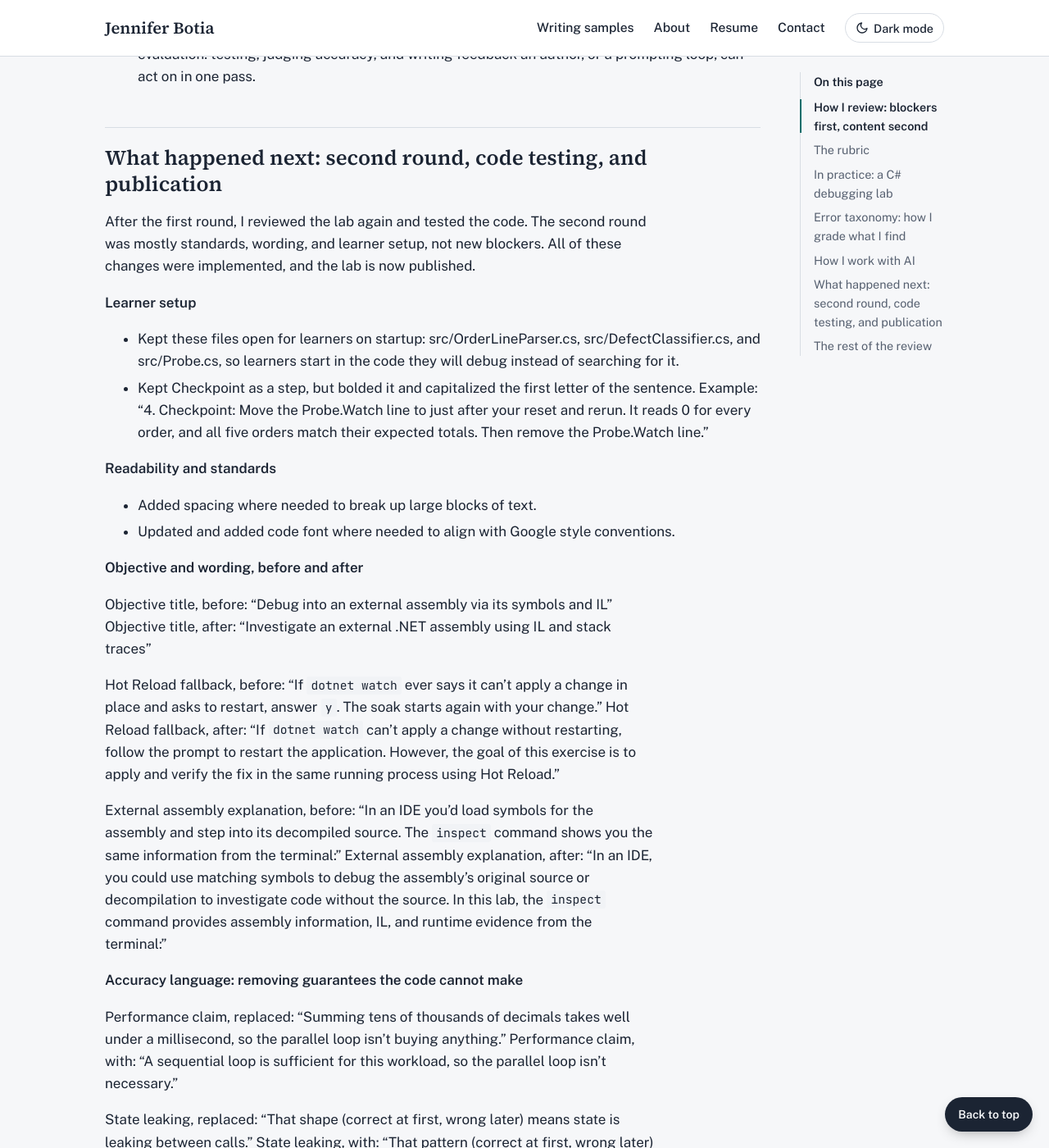
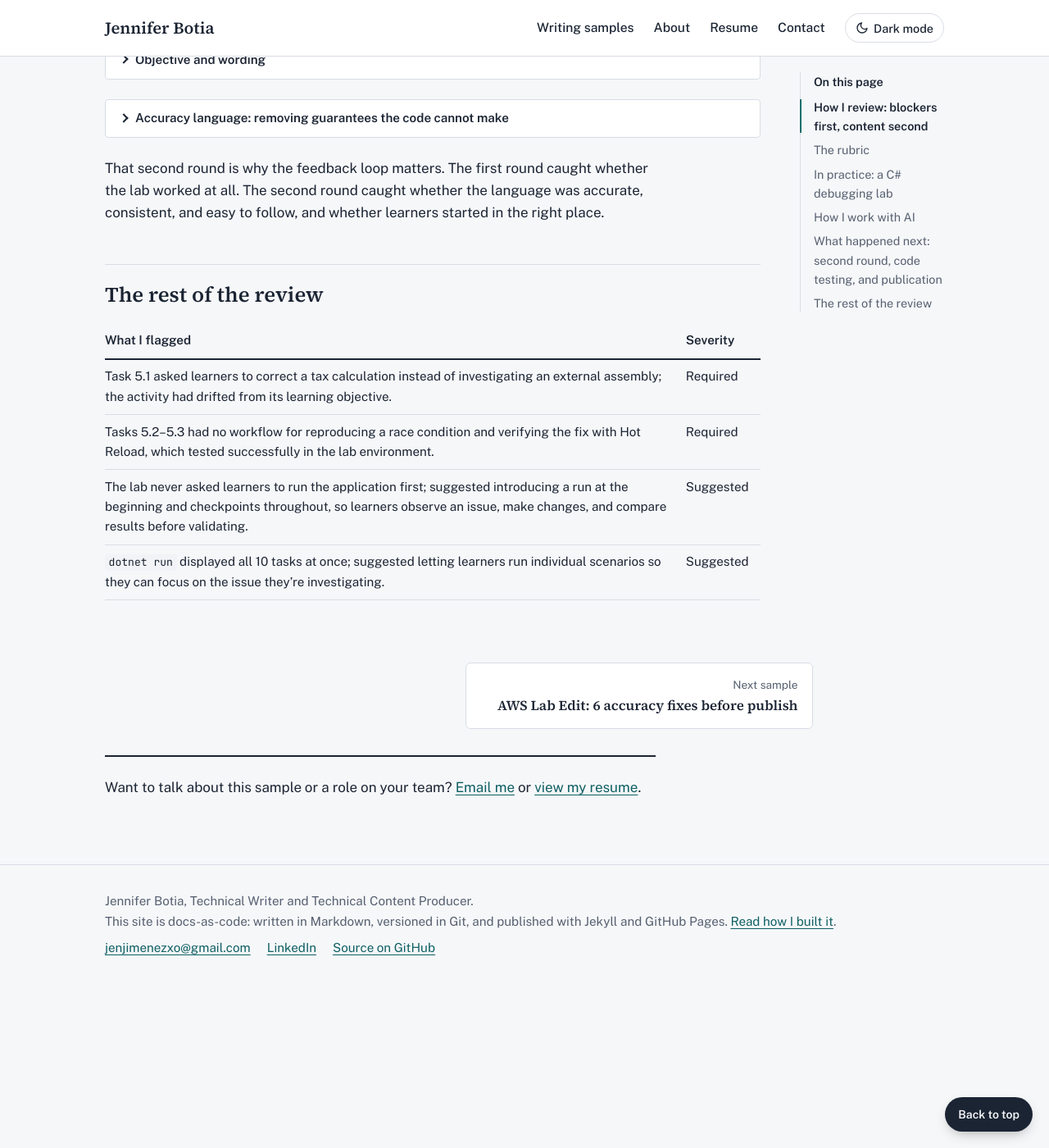
Before and after one commit to Jenjimenez/tech-writing-portfolio, a Jekyll site: the page built from Pluralsight_Work/ai-lab-review.md, in a window 1280 px wide and 1400 px high, scrolled down 4176 px. Shown: the whole window at 82% size. Built offline with Jekyll 4.4.1, drawn with Linux system fonts in a browser that asks for light colours; our own code applies the rules of GitHub Pages for plain Markdown files; some of the changed text lies outside the part shown.

Commit message:
Restructure AI lab review for scannability: collapsible taxonomy and second round, code font, highlighted changes

```diff
--- a/Pluralsight_Work/ai-lab-review.md
+++ b/Pluralsight_Work/ai-lab-review.md
@@ -99,7 +103,8 @@
 > **Why it matters:** Every minute spent writing boilerplate is a minute not spent on the skill the lab promises to teach. This became a principle I now apply everywhere: in a debugging lab, starter code should be mostly working with intentional bugs, never empty placeholders.
 
 
-## Error taxonomy: how I grade what I find
+<details class="template" markdown="1">
+<summary>Error taxonomy: how I grade what I find</summary>
 
 Not every flag is equal. Required means the lab does not work, teaches the wrong thing, or misleads a learner. Suggested means the lab works, but a change would help learners focus or trust the steps.
 
@@ -113,6 +118,8 @@
 | Style and standards | Required | Code font, spacing, and wording that do not follow the Google Developer Documentation Style Guide, or language that guarantees behavior the code cannot guarantee. |
 | Learner focus | Suggested | Learners see all 10 tasks at once, or start without running the application first, so they cannot observe an issue, change it, and compare results. |
 
+</details>
+
 ## How I work with AI
 
 - I use AI output as a first draft to review, not as a finished lab to publish.
@@ -122,42 +129,110 @@
 
 ## What happened next: second round, code testing, and publication
 
-After the first round, I reviewed the lab again and tested the code. The second round was mostly standards, wording, and learner setup, not new blockers. All of these changes were implemented, and the lab is now published.
+After the first round, I reviewed the lab again and tested the code. The second round was mostly standards, wording, and learner setup, not new blockers. All of these changes were implemented, and the lab is now published. Expand a section for the before and after.
 
-**Learner setup**
+<details class="template" markdown="1">
+<summary>Learner setup</summary>
 
-- Kept these files open for learners on startup: src/OrderLineParser.cs, src/DefectClassifier.cs, and src/Probe.cs, so learners start in the code they will debug instead of searching for it.
-- Kept Checkpoint as a step, but bolded it and capitalized the first letter of the sentence. Example: "4. Checkpoint: Move the Probe.Watch line to just after your reset and rerun. It reads 0 for every order, and all five orders match their expected totals. Then remove the Probe.Watch line."
+- Kept these files open for learners on startup: `src/OrderLineParser.cs`, `src/DefectClassifier.cs`, and `src/Probe.cs`, so learners start in the code they will debug instead of searching for it.
+- Kept **Checkpoint** as a step, but bolded it and capitalized the first letter of the sentence. Example: "4. Checkpoint: Move the `Probe.Watch` line to just after your reset and rerun. It reads 0 for every order, and all five orders match their expected totals. Then remove the `Probe.Watch` line."
 
-**Readability and standards**
+</details>
+
+<details class="template" markdown="1">
+<summary>Readability and standards</summary>
 
 - Added spacing where needed to break up large blocks of text.
 - Updated and added code font where needed to align with Google style conventions.
 
-**Objective and wording, before and after**
+</details>
 
-Objective title, before: "Debug into an external assembly via its symbols and IL"
-Objective title, after: "Investigate an external .NET assembly using IL and stack traces"
+<details class="template" markdown="1">
+<summary>Objective and wording</summary>
 
-Hot Reload fallback, before: "If `dotnet watch` ever says it can't apply a change in place and asks to restart, answer `y`. The soak starts again with your change."
-Hot Reload fallback, after: "If `dotnet watch` can't apply a change without restarting, follow the prompt to restart the application. However, the goal of this exercise is to apply and verify the fix in the same running process using Hot Reload."
+<div class="compare" markdown="1">
+<div class="compare-col before" markdown="1">
+<p class="compare-label">Before: objective title</p>
+Debug into an external assembly via its symbols and IL
+</div>
+<div class="compare-col after" markdown="1">
+<p class="compare-label">After: objective title</p>
+Investigate an external .NET assembly using IL and stack traces
+</div>
+</div>
 
-External assembly explanation, before: "In an IDE you'd load symbols for the assembly and step into its decompiled source. The `inspect` command shows you the same information from the terminal:"
-External assembly explanation, after: "In an IDE, you could use matching symbols to debug the assembly's original source or decompilation to investigate code without the source. In this lab, the `inspect` command provides assembly information, IL, and runtime evidence from the terminal:"
+<div class="compare" markdown="1">
+<div class="compare-col before" markdown="1">
+<p class="compare-label">Before: Hot Reload fallback</p>
+If `dotnet watch` ever says it can't apply a change in place and asks to restart, answer `y`. The soak starts again with your change.
+</div>
+<div class="compare-col after" markdown="1">
+<p class="compare-label">After: Hot Reload fallback</p>
+If `dotnet watch` can't apply a change without restarting, follow the prompt to restart the application. However, the goal of this exercise is to apply and verify the fix in the same running process using Hot Reload.
+</div>
+</div>
 
-**Accuracy language: removing guarantees the code cannot make**
+<div class="compare" markdown="1">
+<div class="compare-col before" markdown="1">
+<p class="compare-label">Before: external assembly explanation</p>
+In an IDE you'd load symbols for the assembly and step into its decompiled source. The `inspect` command shows you the same information from the terminal:
+</div>
+<div class="compare-col after" markdown="1">
+<p class="compare-label">After: external assembly explanation</p>
+In an IDE, you could use matching symbols to debug the assembly's original source or decompilation to investigate code without the source. In this lab, the `inspect` command provides assembly information, IL, and runtime evidence from the terminal:
+</div>
+</div>
 
-Performance claim, replaced: "Summing tens of thousands of decimals takes well under a millisecond, so the parallel loop isn't buying anything."
-Performance claim, with: "A sequential loop is sufficient for this workload, so the parallel loop isn't necessary."
+</details>
 
-State leaking, replaced: "That shape (correct at first, wrong later) means state is leaking between calls."
-State leaking, with: "That pattern (correct at first, wrong later) suggests state may be leaking between calls."
+<details class="template" markdown="1">
+<summary>Accuracy language: removing guarantees the code cannot make</summary>
 
-Below expected, replaced: "It's below the expected figure and different every round..."
-Below expected, with: "It can fall below the expected figure and vary between rounds..."
+<div class="compare" markdown="1">
+<div class="compare-col before" markdown="1">
+<p class="compare-label">Before: performance claim</p>
+Summing tens of thousands of decimals takes **well under a millisecond**, so the parallel loop isn't buying anything.
+</div>
+<div class="compare-col after" markdown="1">
+<p class="compare-label">After: performance claim</p>
+A sequential loop is **sufficient** for this workload, so the parallel loop isn't necessary.
+</div>
+</div>
 
-Race conditions, before: "Races reproduce under load, not by inspection, and they're different on every run"
-Race conditions, with: "Race conditions can be difficult to reproduce because their behavior depends on execution timing. Running the application under load can help reveal them."
+<div class="compare" markdown="1">
+<div class="compare-col before" markdown="1">
+<p class="compare-label">Before: state leaking</p>
+That **shape** (correct at first, wrong later) **means** state is leaking between calls.
+</div>
+<div class="compare-col after" markdown="1">
+<p class="compare-label">After: state leaking</p>
+That **pattern** (correct at first, wrong later) **suggests** state **may be** leaking between calls.
+</div>
+</div>
+
+<div class="compare" markdown="1">
+<div class="compare-col before" markdown="1">
+<p class="compare-label">Before: below expected</p>
+It's **below the expected figure** and **different every round**...
+</div>
+<div class="compare-col after" markdown="1">
+<p class="compare-label">After: below expected</p>
+It **can fall below** the expected figure and **vary between rounds**...
+</div>
+</div>
+
+<div class="compare" markdown="1">
+<div class="compare-col before" markdown="1">
+<p class="compare-label">Before: race conditions</p>
+**Races reproduce under load**, not by inspection, and they're **different on every run**
+</div>
+<div class="compare-col after" markdown="1">
+<p class="compare-label">After: race conditions</p>
+Race conditions **can be difficult to reproduce** because their behavior depends on execution timing. Running the application under load **can help reveal** them.
+</div>
+</div>
+
+</details>
 
 That second round is why the feedback loop matters. The first round caught whether the lab worked at all. The second round caught whether the language was accurate, consistent, and easy to follow, and whether learners started in the right place.
 
```
Also changed, not shown: other parts of Pluralsight_Work/ai-lab-review.md (+4 -0 lines), commands.txt (added, +19 -0 lines), preview-v6.html (added, +152 -0 lines).
